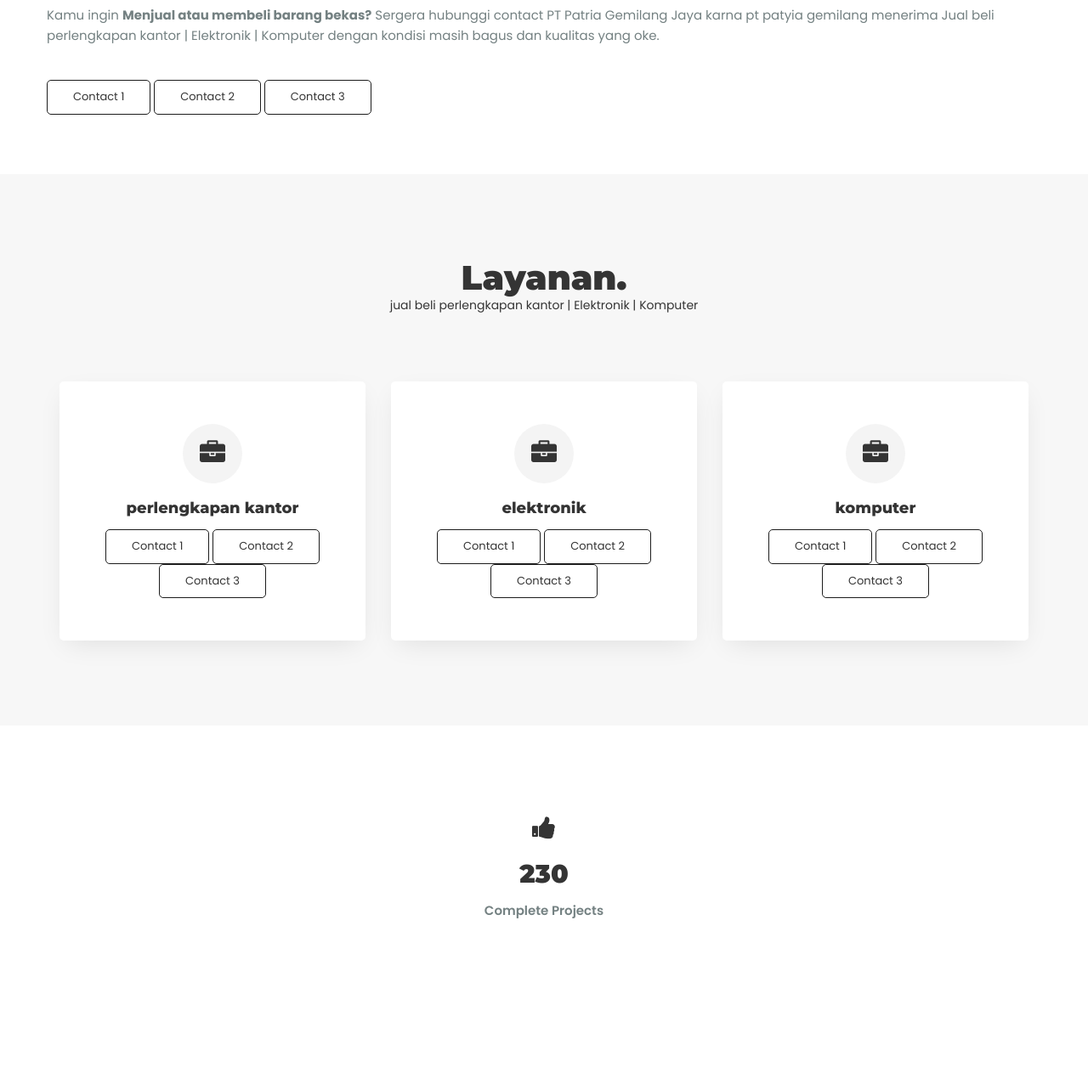
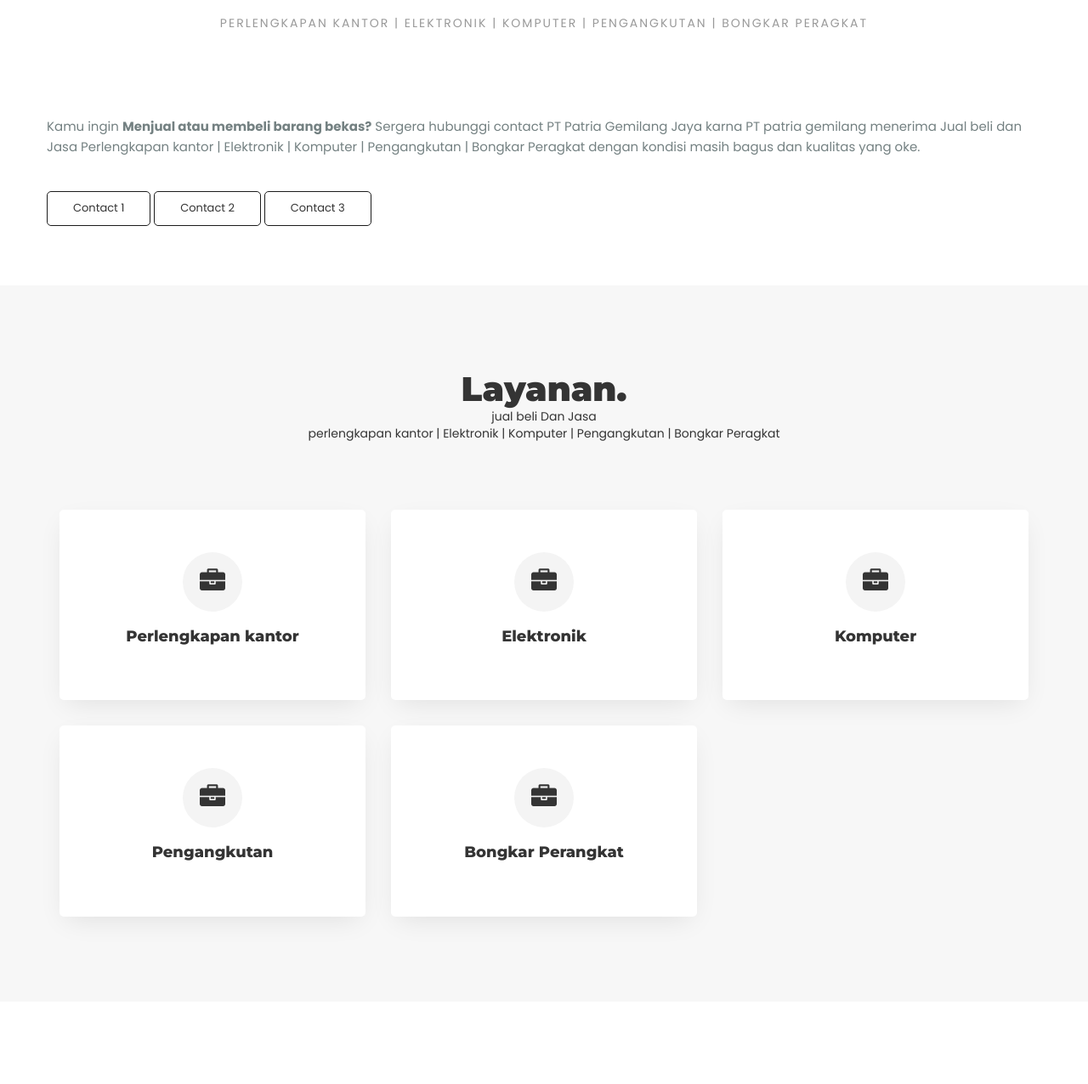
Before and after one commit to ptpatriagemilang/ptpatriagemilangjaya.github.io, a plain HTML site: page index.html in a window 1280 px wide. Shown: the part 972-2248 px from the top of the page at 85% size. Drawn offline with Linux system fonts and the light colour scheme.

Commit message:
Update index.html

```diff
--- a/index.html
+++ b/index.html
@@ -155,13 +155,16 @@
 
 
 					<!-- content -->
-					<div class="col-md">
-						<div class="content mb">
-							<h3>PT Patria Gemilang Jaya</h3>
-							<span class="sub-title">Jual beli perlengkapan kantor | Elektronik | Komputer</span>
+					<div class="col">
+						<div class="content tex">
+							<div class="section-head">
+								<h3>PT Patria Gemilang Jaya.</h3><br>
+								<span class="sub-title">Jual beli dan Jasa</span><br>
+								<span class="sub-title">perlengkapan kantor | Elektronik | Komputer | Pengangkutan | Bongkar Peragkat </span>
+							</div>
 							<p>
 								Kamu ingin <b>Menjual atau membeli barang bekas?</b> Sergera hubunggi contact PT Patria Gemilang Jaya
-								karna pt patyia gemilang menerima Jual beli perlengkapan kantor | Elektronik | Komputer dengan kondisi masih bagus dan kualitas yang oke.
+								karna PT patria gemilang menerima Jual beli dan Jasa Perlengkapan kantor | Elektronik | Komputer | Pengangkutan | Bongkar Peragkat dengan kondisi masih bagus dan kualitas yang oke.
 							</p><br>
 
 							<a href="https://wa.me/6281808707120?text=Hallo...%20PT%20Patria%20Gemilang%20Jaya">
@@ -185,63 +188,58 @@
 		<!-- ====== End Hero ======  -->
 
 		<!-- ====== Services ======  -->
-		<section class="services section-padding bg-gray text-center pb-70" data-scroll-index="2">
+		<section class="services section-padding bg-gray text-center pb-70" >
 			<div class="container">
 
 				<!-- section heading -->
 				<div class="section-head">
 					<h3 >Layanan.</h3><br>
-					<span class="sub-title">jual beli perlengkapan kantor | Elektronik | Komputer</span>
+					<span class="sub-title">jual beli Dan Jasa</span><br>
+					<span class="sub-title">perlengkapan kantor | Elektronik | Komputer | Pengangkutan | Bongkar Peragkat </span>
 				</div>
 
 				<div class="row">
 					<div class="col-md-4">
 						<div class="item">
 							<span class="icon"><li><i class="fa fa-briefcase" aria-hidden="true"></i></li></span>
-							<h6>perlengkapan kantor</h6>
-							<a href="https://wa.me/6281808707120?text=Hallo...%20PT%20Patria%20Gemilang%20Jaya">
-								<span class="buton">Contact 1</span>
-							</a>
-							<a href="https://wa.me/6281283652133?text=Hallo...%20PT%20Patria%20Gemilang%20Jaya" >
-								<span class="buton">Contact 2</span>
-							</a>
-							<a href="https://wa.me/6281289692500?text=Hallo...%20PT%20Patria%20Gemilang%20Jaya">
-								<span class="buton">Contact 3</span>
-							</a>
+							<h6>Perlengkapan kantor</h6>
+
+
 						</div>
 					</div>
 					<div class="col-md-4">
 						<div class="item">
 							<span class="icon"><li><i class="fa fa-briefcase" aria-hidden="true"></i></li></span>
-							<h6>elektronik</h6>
-							<a href="https://wa.me/6281808707120?text=Hallo...%20PT%20Patria%20Gemilang%20Jaya">
-								<span class="buton">Contact 1</span>
-							</a>
-							<a href="https://wa.me/6281283652133?text=Hallo...%20PT%20Patria%20Gemilang%20Jaya" >
-								<span class="buton">Contact 2</span>
-							</a>
-							<a href="https://wa.me/6281289692500?text=Hallo...%20PT%20Patria%20Gemilang%20Jaya">
-								<span class="buton">Contact 3</span>
-							</a>
+							<h6>Elektronik</h6>
+
 						</div>
 					</div>
 					<div class="col-md-4">
 						<div class="item">
 							<span class="icon"><li><i class="fa fa-briefcase" aria-hidden="true"></i></li></span>
-							<h6>komputer</h6>
-							<a href="https://wa.me/6281808707120?text=Hallo...%20PT%20Patria%20Gemilang%20Jaya">
-								<span class="buton">Contact 1</span>
-							</a>
-							<a href="https://wa.me/6281283652133?text=Hallo...%20PT%20Patria%20Gemilang%20Jaya" >
-								<span class="buton">Contact 2</span>
-							</a>
-							<a href="https://wa.me/6281289692500?text=Hallo...%20PT%20Patria%20Gemilang%20Jaya">
-								<span class="buton">Contact 3</span>
-							</a>
+							<h6>Komputer</h6>
+
+						</div>
+					</div>
+				</div><!-- /row 1 -->
+				<div class="div row">
+					<div class="col-md-4">
+						<div class="item">
+							<span class="icon"><li><i class="fa fa-briefcase" aria-hidden="true"></i></li></span>
+							<h6>Pengangkutan</h6>
+
+						</div>
+					</div>
+
+					<div class="col-md-4">
+						<div class="item">
+							<span class="icon"><li><i class="fa fa-briefcase" aria-hidden="true"></i></li></span>
+							<h6>Bongkar Perangkat</h6>
+
 						</div>
 					</div>
 					</div>
-				</div><!-- /row -->
+				</div><!-- /row 2 -->
 			</div><!-- /container -->
 		</section>
 		<!-- ====== End Services ======  -->
```
